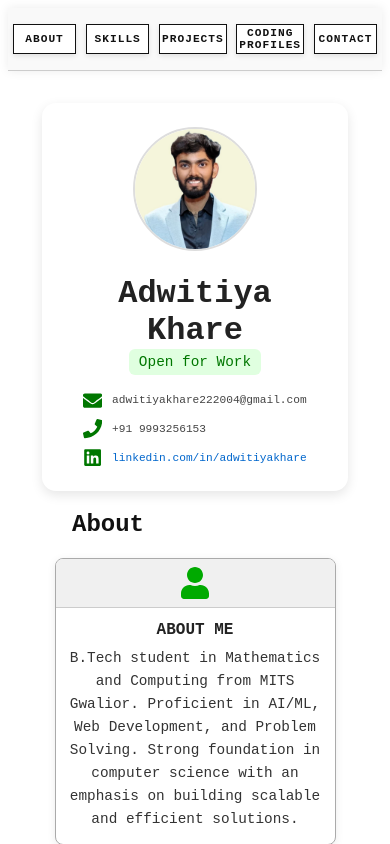
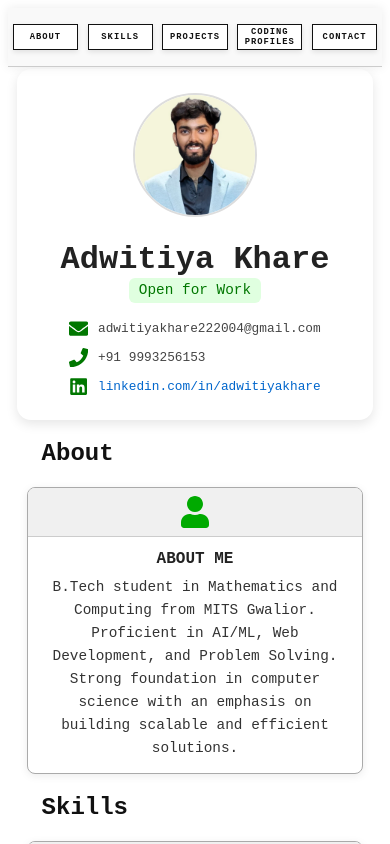
Before and after one commit to AdwitiyaKhare/Portfolio, a React app: page / in a window 390 px wide. Shown: the top 844 px of the page. Built offline with nearby package versions, Linux system fonts and the light colour scheme; no server answers; the HTML template or start-up script is replaced by a standard one.

Commit message:
Font size adjusted

```diff
--- a/src/App.css
+++ b/src/App.css
@@ -48,3 +48,9 @@
     justify-self: center;
   }
 }
+
+@media screen and (max-width: 500px) {
+  .content-wrapper {
+    padding: 0.1rem 0.1rem;
+  }
+}
--- a/src/Button.css
+++ b/src/Button.css
@@ -41,7 +41,7 @@
   .btn {
     padding: 0.4rem 0.8rem;
     font-weight: 900;
-    font-size: 0.7rem;
+    font-size: 0.6rem;
   }
 }
 
@@ -49,6 +49,6 @@
   .btn {
     padding: 2px 2px !important;
     font-weight: 900;
-    font-size: 0.7rem;
+    font-size: 0.55rem;
   }
 }
--- a/src/ProfileCard.css
+++ b/src/ProfileCard.css
@@ -117,6 +117,6 @@
 
   @media screen and (max-width: 412px) {
     .contact-item {
-      font-size: 0.7rem;
+      font-size: 0.8rem;
     }
   }
```
